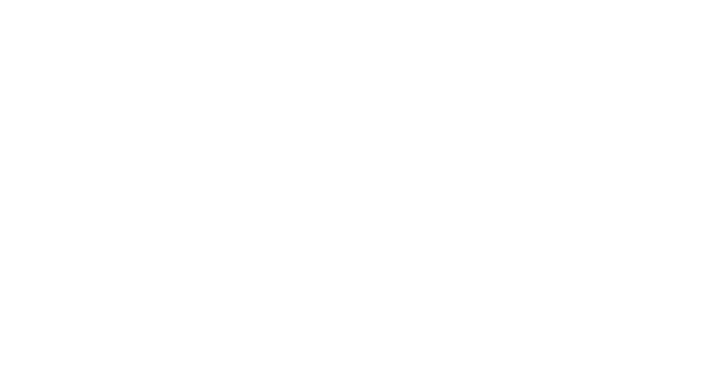
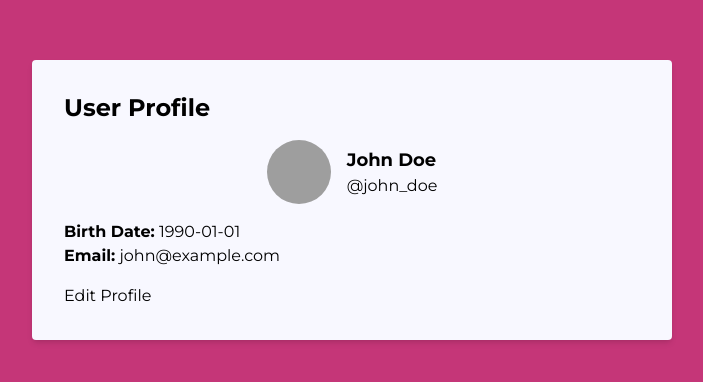
Before and after one commit to FevenSeyfu/Quill-Hub, a React (Vite) app in the folder blogging-platform/frontend/: page /users/profile in a window 1280 px wide. Before the commit this address had no page. Shown: the part 200-582 px from the top of the page, without its empty margins (288-991 px from the left). Built offline with nearby package versions, Linux system fonts and the light colour scheme; grey boxes are pictures that could not be loaded.

Commit message:
Add userprofile page

```diff
--- a/blogging-platform/frontend/src/App.jsx
+++ b/blogging-platform/frontend/src/App.jsx
@@ -11,6 +11,7 @@
 // Auth page
 import Login from './Pages/Auth/Login'
 import Register from './Pages/Auth/Register'
+import UserProfile from './Pages/Auth/UserProfile'
 
 
 const App = () => {
@@ -23,8 +24,9 @@
       <Route path='/posts/details/:id' element={<ShowPosts />} />
       <Route path='/posts/edit/:id' element={<EditPosts />} />
       <Route path='/posts/delete/:id' element={<DeletePosts />} />
-      <Route path="/login" element={<Login/>} />
-      <Route path="/register" element={<Register/>} />
+      <Route path="/users/" element={<Register/>} />
+      <Route path="/users/login" element={<Login/>} />
+      <Route path="/users/profile" element={<UserProfile/>} />
     </Routes>
   )
 }
--- /dev/null
+++ b/blogging-platform/frontend/src/Pages/Auth/UserProfile.jsx
@@ -0,0 +1,46 @@
+import React, { useState } from 'react';
+import { Link } from 'react-router-dom';
+
+const UserProfile = () => {
+  // test data
+  const [user, setUser] = useState({
+    firstName: 'John',
+    lastName: 'Doe',
+    birthDate: '1990-01-01',
+    profileImage: 'https://example.com/profile.jpg',
+    userName: 'john_doe',
+    email: 'john@example.com',
+  });
+
+  return (
+    <div className="min-h-screen flex items-center justify-center bg-purple-telemagnet">
+      <div className="max-w-6xl w-3/6  mx-auto rounded p-8 bg-soft-white shadow-md ">
+        <h2 className="text-2xl font-bold mb-4">User Profile</h2>
+        <div className="flex items-center justify-center mb-4">
+          <img
+            src={user.profileImage}
+            alt="Profile"
+            className="w-16 h-16 rounded-full object-cover mr-4"
+          />
+          <div>
+            <h3 className="text-lg font-semibold">{`${user.firstName} ${user.lastName}`}</h3>
+            <p className="text-gray-600">{`@${user.userName}`}</p>
+          </div>
+        </div>
+        <div className="mb-4">
+          <p>
+            <span className="font-semibold">Birth Date:</span> {user.birthDate}
+          </p>
+          <p>
+            <span className="font-semibold">Email:</span> {user.email}
+          </p>
+        </div>
+        <Link to="/edit-profile" className="text-blue-500 hover:underline">
+          Edit Profile
+        </Link>
+      </div>
+    </div>
+  );
+};
+
+export default UserProfile;
```
Also changed, not shown: 2 other files (tests, documents, lock files or other folders).
